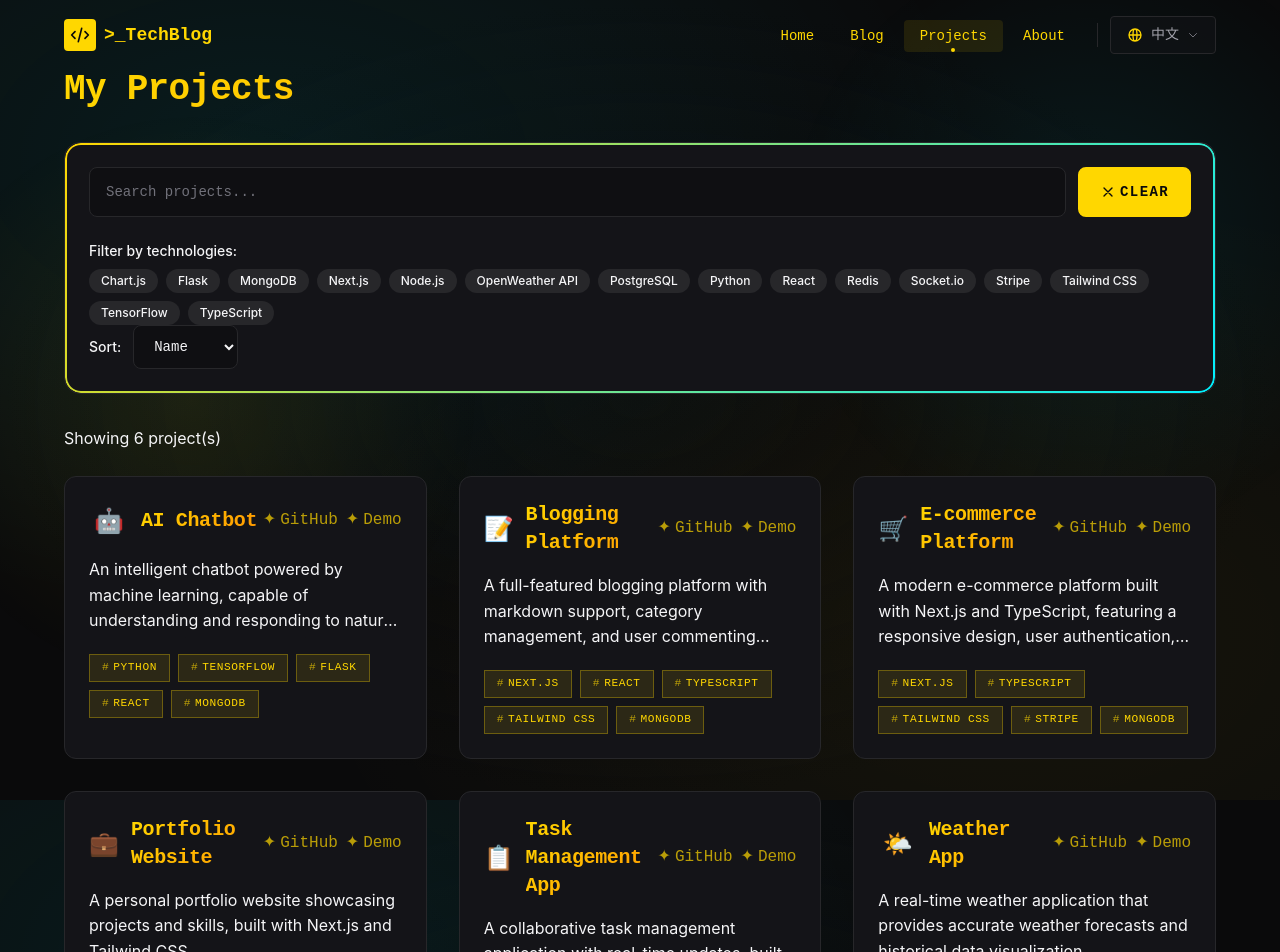
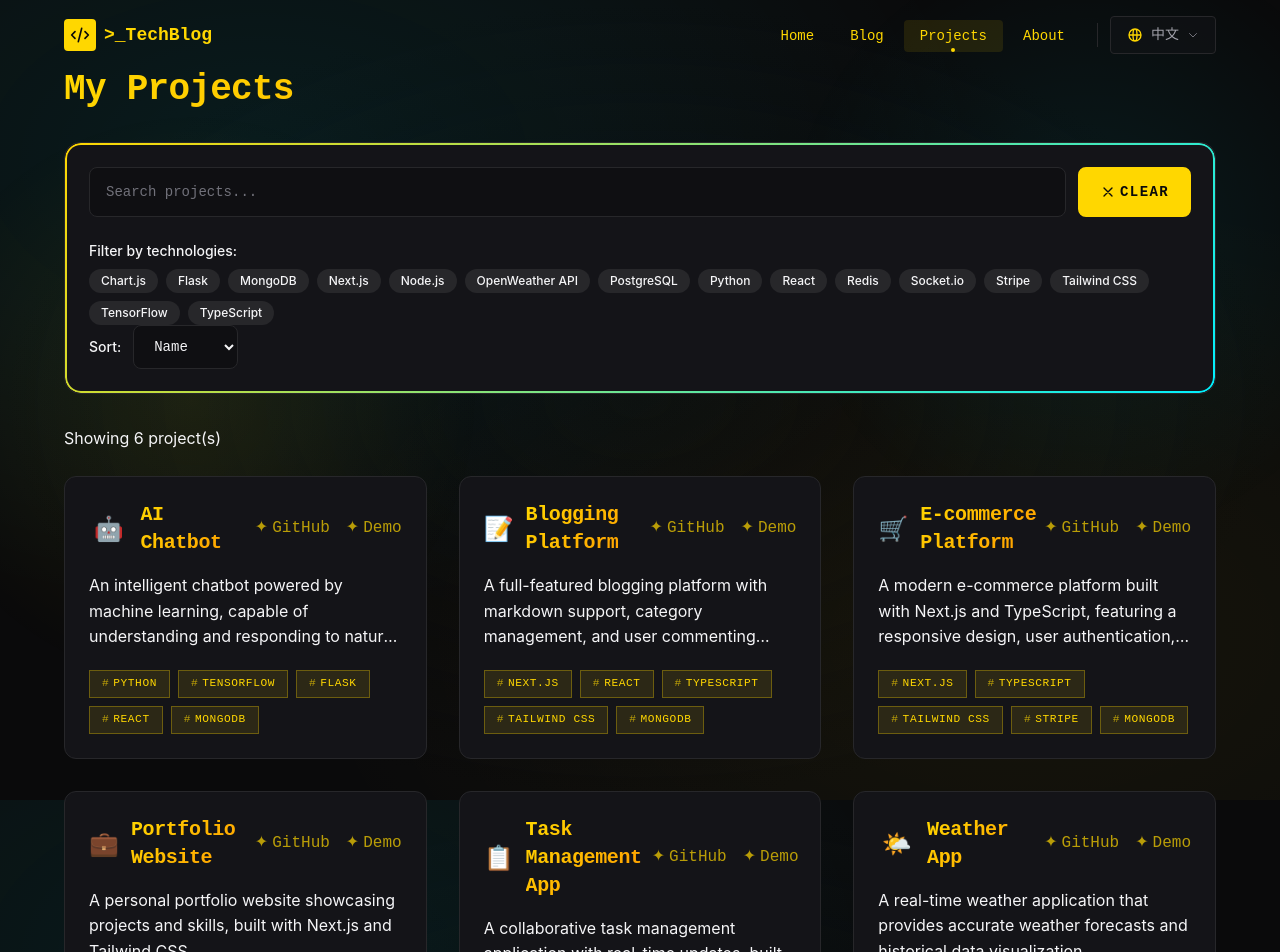
Before and after one commit to YeomanYe/nextjs-blog, a Next.js app: page /about/projects in a window 1280 px wide. Shown: the top 952 px of the page. Built offline with nearby package versions, Linux system fonts and the light colour scheme.

Commit message:
fix: zh style

```diff
--- a/app/[locale]/projects/page.tsx
+++ b/app/[locale]/projects/page.tsx
@@ -50,12 +50,12 @@ export default function Projects({ params }: { params: Promise<{ locale?: string
                     {project.title}
                   </h2>
                 </div>
-                <div className="flex space-x-2 opacity-70 group-hover:opacity-100 transition-opacity duration-300">
+                <div className="flex space-x-4 opacity-70 group-hover:opacity-100 transition-opacity duration-300 whitespace-nowrap">
                   <a
                     href={project.github}
                     target="_blank"
                     rel="noopener noreferrer"
-                    className="text-[var(--text-color)] hover:text-[var(--primary-color)] transition-colors flex items-center gap-1"
+                    className="text-[var(--text-color)] hover:text-[var(--primary-color)] transition-colors flex items-center gap-1 whitespace-nowrap"
                     aria-label="GitHub"
                   >
                     <span className="text-[var(--primary-color)]">✦</span>{' '}
@@ -65,7 +65,7 @@ export default function Projects({ params }: { params: Promise<{ locale?: string
                     href={project.link}
                     target="_blank"
                     rel="noopener noreferrer"
-                    className="text-[var(--text-color)] hover:text-[var(--primary-color)] transition-colors flex items-center gap-1"
+                    className="text-[var(--text-color)] hover:text-[var(--primary-color)] transition-colors flex items-center gap-1 whitespace-nowrap"
                     aria-label="Live Demo"
                   >
                     <span className="text-[var(--primary-color)]">✦</span> {t(locale, 'projects.demo')}
--- a/components/BlogFilter.tsx
+++ b/components/BlogFilter.tsx
@@ -81,7 +81,7 @@ export default function BlogFilter({ posts, tags, onFilteredPostsChange, locale
               onClick={() => setSearchTerm('')}
               disabled={!searchTerm}
             >
-              <span className="flex items-center gap-1">
+              <span className="flex items-center gap-1 whitespace-nowrap">
                 <svg className="w-4 h-4" fill="none" viewBox="0 0 24 24" stroke="currentColor">
                   <path strokeLinecap="round" strokeLinejoin="round" strokeWidth={2} d="M6 18L18 6M6 6l12 12" />
                 </svg>
@@ -114,7 +114,7 @@ export default function BlogFilter({ posts, tags, onFilteredPostsChange, locale
           </div>
 
           {/* Sort */}
-          <div className="flex items-center gap-3">
+          <div className="flex items-center gap-3 whitespace-nowrap">
             <span className="text-sm font-medium text-[var(--text-secondary)]/90 font-mono">{t(locale, 'blog.sort')}</span>
             <select
               className="px-4 py-1.5 border border-[var(--border-color)] rounded-lg focus:outline-none focus:ring-2 focus:ring-[var(--color-primary)] focus:border-transparent bg-[var(--bg-card)] text-[var(--text-secondary)] text-sm font-mono"
--- a/components/ProjectFilter.tsx
+++ b/components/ProjectFilter.tsx
@@ -95,7 +95,7 @@ export default function ProjectFilter({ projects, onFilteredProjectsChange, loca
               onClick={() => setSearchTerm('')}
               disabled={!searchTerm}
             >
-              <span className="flex items-center gap-1">
+              <span className="flex items-center gap-1 whitespace-nowrap">
                 <svg className="w-4 h-4" fill="none" viewBox="0 0 24 24" stroke="currentColor">
                   <path strokeLinecap="round" strokeLinejoin="round" strokeWidth={2} d="M6 18L18 6M6 6l12 12" />
                 </svg>
@@ -128,7 +128,7 @@ export default function ProjectFilter({ projects, onFilteredProjectsChange, loca
           </div>
 
           {/* Sort */}
-          <div className="flex items-center gap-3">
+          <div className="flex items-center gap-3 whitespace-nowrap">
             <span className="text-sm font-medium text-[var(--text-color)]/90">{t(locale, 'blog.sort')}</span>
             <select
               className="px-4 py-1.5 border border-[var(--border-color)] rounded-lg focus:outline-none focus:ring-2 focus:ring-[var(--primary-color)] focus:border-transparent bg-[var(--card-background)] text-[var(--text-color)] text-sm"
```
